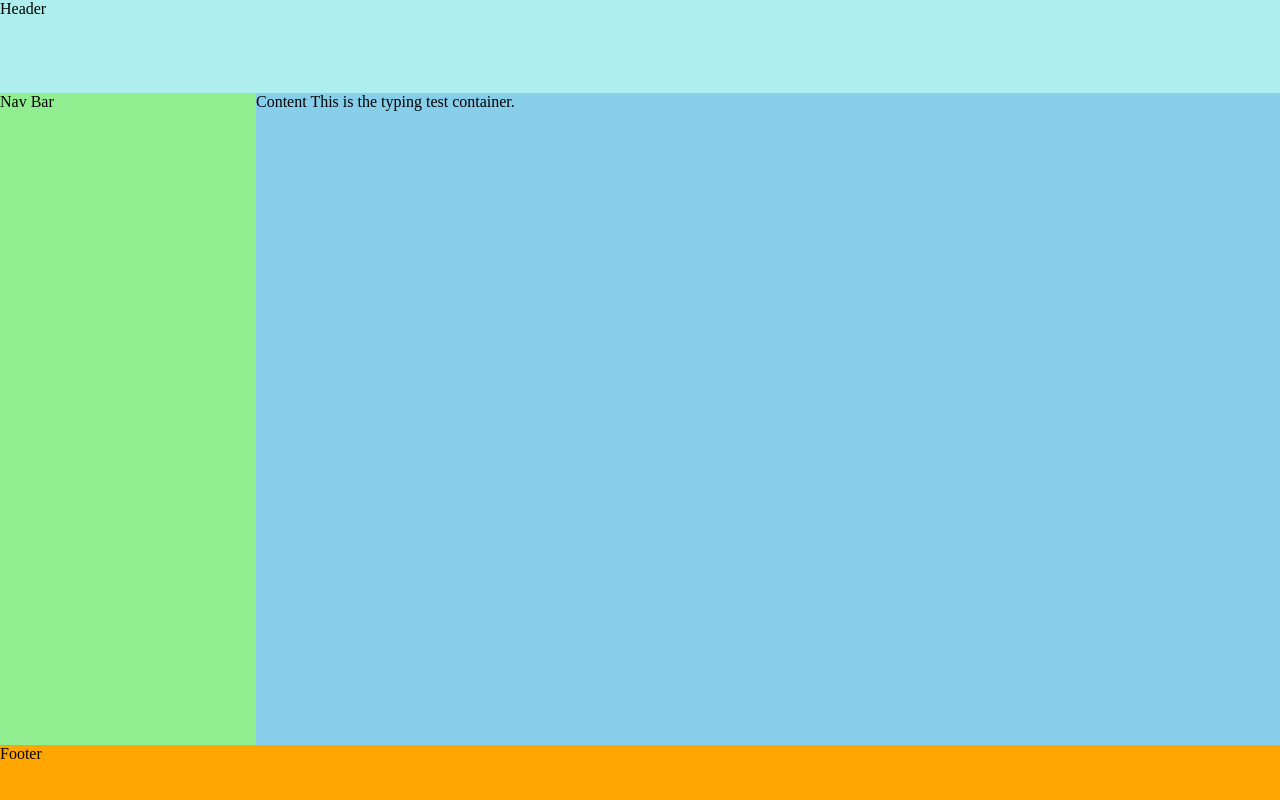
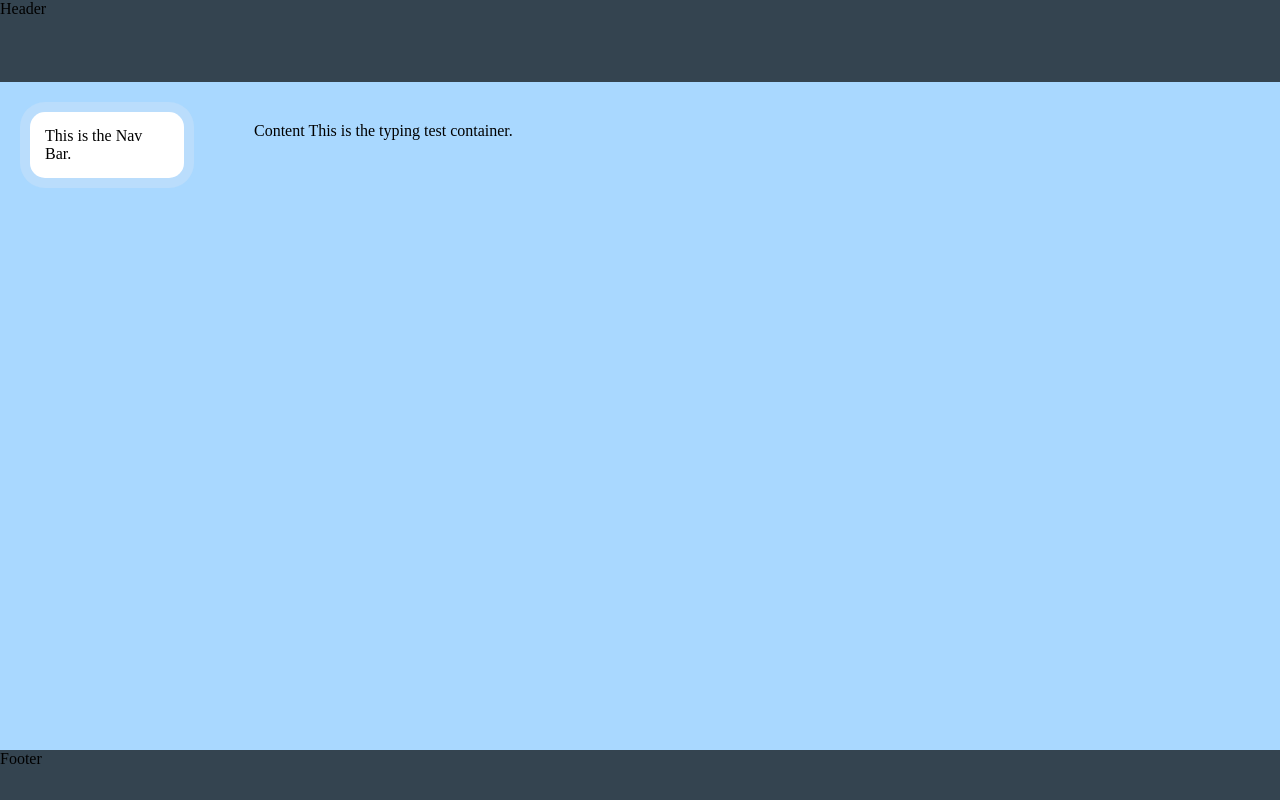
Before and after one commit to imel0n/typing-test, a Vue app: page / in a window 1280 px wide. Built offline with nearby package versions, Linux system fonts and the light colour scheme.

Commit message:
update navbar styles

```diff
--- a/src/components/AppLayout.vue
+++ b/src/components/AppLayout.vue
@@ -1,9 +1,15 @@
+<script setup>
+import NavBar from "./NavBar.vue";
+</script>
+
 <template>
   <div class="main-container">
     <div class="page-header">Header</div>
 
     <div class="middle-container">
-      <div class="nav-bar">Nav Bar</div>
+      <div class="nav-content">
+        <NavBar />
+      </div>
 
       <div class="page-content">
         Content
@@ -23,27 +29,33 @@
 }
 
 .page-header {
-  background: paleturquoise;
+  background: #344450;
+
   flex: 0.1;
 }
 
 .page-footer {
-  background: orange;
+  background: #344450;
+
   flex: 0.05;
 }
 
 .middle-container {
+  background: #a9d8ff;
+
   display: flex;
   flex: 0.85;
 }
 
-.nav-bar {
-  background: lightgreen;
-  flex: 0.2;
+.nav-content {
+  flex: 0.15;
+  border-radius: 25px;
+  margin: 20px;
 }
 
 .page-content {
-  background: skyblue;
-  flex: 0.8;
+  flex: 0.85;
+  margin: 20px;
+  padding: 20px;
 }
 </style>
--- /dev/null
+++ b/src/components/NavBar.vue
@@ -0,0 +1,21 @@
+<template>
+  <div class="nav-main-container">
+    <div class="nav-button">This is the Nav Bar.</div>
+  </div>
+</template>
+
+<style scoped>
+.nav-main-container {
+  background: #baddfc;
+
+  border-radius: 25px;
+  padding: 10px;
+}
+
+.nav-button {
+  background: #ffffff;
+
+  border-radius: 15px;
+  padding: 15px;
+}
+</style>
```
